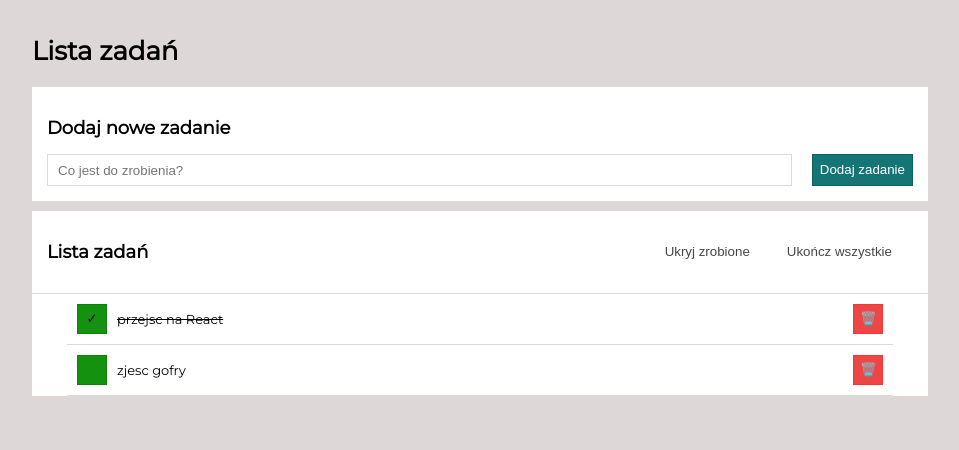
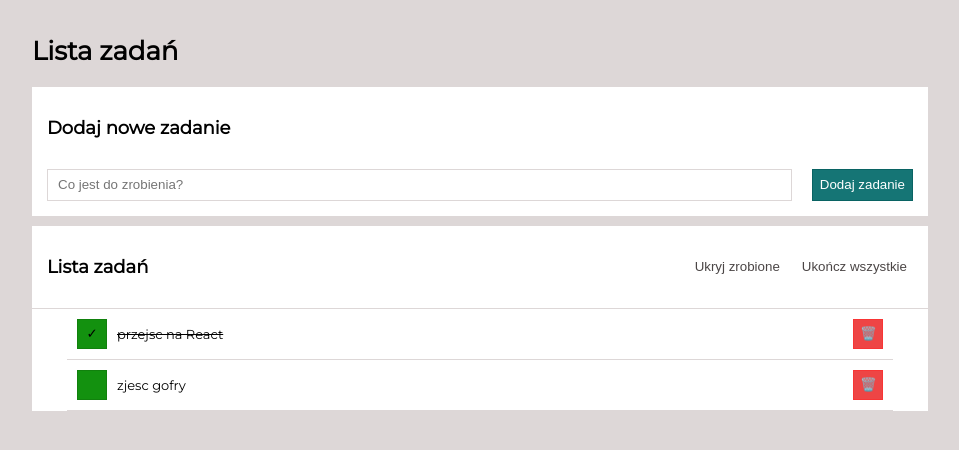
Before and after one commit to BoosterTech/TODO-List-React, a React (Create React App) app: page / in a window 1280 px wide. Shown: the top 450 px of the page, without its empty margins (160-1119 px from the left). Built offline with nearby package versions, Linux system fonts and the light colour scheme.

Commit message:
styles & syntax updated

```diff
--- a/src/App.js
+++ b/src/App.js
@@ -19,12 +19,12 @@ function App() {
             <Header title="Lista zadań" />
             <Section title="Dodaj nowe zadanie"
                 bodyContent={<Form />}
-                headerType="header--top"
+                headerType="section__header--top"
             />
             <Section title="Lista zadań"
                 extraHeaderContent={<Buttons tasks={tasks} hideDoneTasksVar={hideDoneTasksVar} />}
                 bodyContent={<Tasks tasks={tasks} hideDoneTasksVar={hideDoneTasksVar} />}
-                id="section--flex"
+                id="section__flex"
                 headerType="section__header"
             />
         </Container>
--- a/src/Buttons/index.js
+++ b/src/Buttons/index.js
@@ -3,10 +3,10 @@ import "./style.css"
 
 const Buttons = ({ tasks, hideDoneTasksVar }) => (
     tasks.length > 0 && (
-        <span className=" section__buttons">
-            <button className="buttons__showHideTasks"
+        <span className=" buttons">
+            <button className="buttons__button"
                 disabled={!(tasks.some(({ done }) => done))}> {hideDoneTasksVar ? "Pokaż" : "Ukryj"} zrobione </button>
-            <button className="buttons__markAllDone"
+            <button className="buttons__button"
                 disabled={tasks.every(({ done }) => done)}> Ukończ wszystkie </button>
         </span>
     )
--- a/src/Buttons/style.css
+++ b/src/Buttons/style.css
@@ -1,4 +1,4 @@
-.section__buttons {
+.buttons {
     display: flex;
     align-items: center;
     gap: 10px;
@@ -7,43 +7,35 @@
     margin-right: 15px;
 }
 
-.buttons__showHideTasks,
-.buttons__markAllDone {
-    flex-grow: auto;
+.buttons__button {
     background-color: transparent;
     border: none;
-    margin-right: 15px;
     color: rgb(75, 70, 70);
     transition: color 0.3s;
 }
 
-.buttons__showHideTasks:hover,
-.buttons__markAllDone:hover {
+.buttons__button:hover {
     color: rgb(0, 0, 0);
+    cursor: pointer;
 }
 
-.buttons__showHideTasks:click,
-.buttons__markAllDone:click {
+.buttons__button:click {
     font-size: x-large;
 }
 
-
-.buttons__markAllDone:disabled,
-.buttons__showHideTasks:disabled {
+.buttons__button:disabled {
     color: rgb(170, 162, 162);
 }
 
 @media(max-width: 745px) {
-
-    .section__buttons {
+    .buttons {
         flex-direction: column;
         margin-right: 0;
         margin-bottom: 10px;
         gap: 0;
     }
 
-    .buttons__showHideTasks,
-    .buttons__markAllDone {
+    .buttons__button {
 
         flex-basis: 100%;
         margin: 10px;
--- a/src/Form/style.css
+++ b/src/Form/style.css
@@ -27,9 +27,10 @@
     border-radius: 5%;
 }
 
-.taskForm__button:hover{
+.taskForm__button:hover {
     transform: scale(1.1);
     background-color: rgba(25, 114, 114, 0.877);
+    cursor: pointer;
 }
 
 @media(max-width: 768px) {
--- a/src/Section/style.css
+++ b/src/Section/style.css
@@ -7,68 +7,22 @@
     padding: 15px;
     font-weight: bold;
     font-size: large;
-    width: auto;
-    flex-grow: 3;
-    text-align: left;
 }
 
-.header--top {
+.section__header--top {
     padding: 30px 0 0 15px;
     font-weight: bold;
     font-size: large;
-    width: auto;
-    margin-bottom: 0;
-    padding-bottom: 0;
+
 }
 
-.section--flex {
+.section__flex {
     display: flex;
     flex-direction: row;
-    align-items: center;
-    flex-wrap: wrap;
-    justify-content: stretch;
-}
-
-.buttons__showHideTasks,
-.buttons__markAllDone {
-    flex-grow: auto;
-    background-color: transparent;
-    border: none;
-    margin-right: 15px;
-    color: rgb(75, 70, 70);
-    transition: color 0.3s;
-}
-
-.buttons__showHideTasks:hover,
-.buttons__markAllDone:hover {
-    color: rgb(0, 0, 0);
-}
-
-.buttons__showHideTasks:click,
-.buttons__markAllDone:click {
-    font-size: x-large;
-}
-
-
-.buttons__markAllDone:disabled,
-.buttons__showHideTasks:disabled {
-    color: rgb(170, 162, 162);
 }
 
 @media(max-width: 768px) {
-    .section--flex {
+    .section__flex {
         flex-direction: column;
     }
-
-    .buttons__showHideTasks,
-    .buttons__markAllDone {
-        flex-basis: 100%;
-        margin: 10px;
-        width: 121px;
-        max-width: 121px;
-    }
-
-     .section__header {
-        align-self: flex-start;
-    }
 }
--- a/src/Tasks/index.js
+++ b/src/Tasks/index.js
@@ -5,13 +5,13 @@ const Tasks = ({ tasks, hideDoneTasksVar }) => (
     <ul className="tasksList">
         {tasks.map(task => (
             <li className={`tasksList__item ${hideDoneTasksVar && task.done ? "tasksList__item--hidden" : ""}`}>
-                <button className="tasksList__buttonDone">
+                <button className="tasksList__button tasksList__button--done">
                     {task.done ? "✓" : ""}
                 </button>
-                <span className={`tasksList__taskContent ${task.done ? "taskContent--done" : ""} `}>
+                <span className={`tasksList__taskContent ${task.done ? "tasksList__taskContent--done" : ""} `}>
                     {task.content}
                 </span>
-                <button className="tasksList__buttonRemove">🗑️</button>
+                <button className="tasksList__button tasksList__button--remove">🗑️</button>
             </li>
 
         ))}
--- a/src/Tasks/style.css
+++ b/src/Tasks/style.css
@@ -2,11 +2,8 @@
     padding: 0 35px;
     margin: 0;
     list-style: none;
-    border-top: 1px solid rgb(221, 215, 215);;
-}
-
-.tasksList__item--hidden {
-    display: none;
+    border-top: 1px solid rgb(221, 215, 215);
+    ;
 }
 
 .tasksList__item {
@@ -18,45 +15,46 @@
     align-items: center;
 }
 
-.tasksList__buttonDone {
+.tasksList__item--hidden {
+    display: none;
+}
+
+.tasksList__button {
     width: 30px;
     height: 30px;
-    background-color: rgb(19, 145, 15);
-    border: 1px solid rgb(17, 129, 13);
     transition: .3s;
 }
 
-.tasksList__buttonDone:active {
+.tasksList__button--done {
+    background-color: rgb(19, 145, 15);
+    border: 1px solid rgb(17, 129, 13);
+}
+
+.tasksList__button--remove {
+    background-color: rgb(238, 69, 69);
+    border: 1px solid rgb(248, 53, 53);
+}
+
+.tasksList__button:active {
     border: 1px solid black;
     border-radius: 5%;
 }
 
-.tasksList__buttonDone:hover {
+.tasksList__button--done:hover {
     background-color: rgba(19, 145, 15, 0.849);
+    cursor: pointer;
 }
 
-.tasksList__buttonRemove {
-    width: 30px;
-    height: 30px;
-    background-color: rgb(238, 69, 69);
-    border: 1px solid rgb(248, 53, 53);
-    transition: .3s;
-}
-
-.tasksList__buttonRemove:active {
-    border: 1px solid black;
-    border-radius: 5%;
-}
-
-.tasksList__buttonRemove:hover {
+.tasksList__button--remove:hover {
     background-color: rgba(238, 69, 69, 0.863);
+    cursor: pointer;
 }
 
 .tasksList__taskContent {
     word-break: break-word;
 }
 
-.taskContent--done {
+.tasksList__taskContent--done {
     text-decoration: line-through;
 }
 
```
